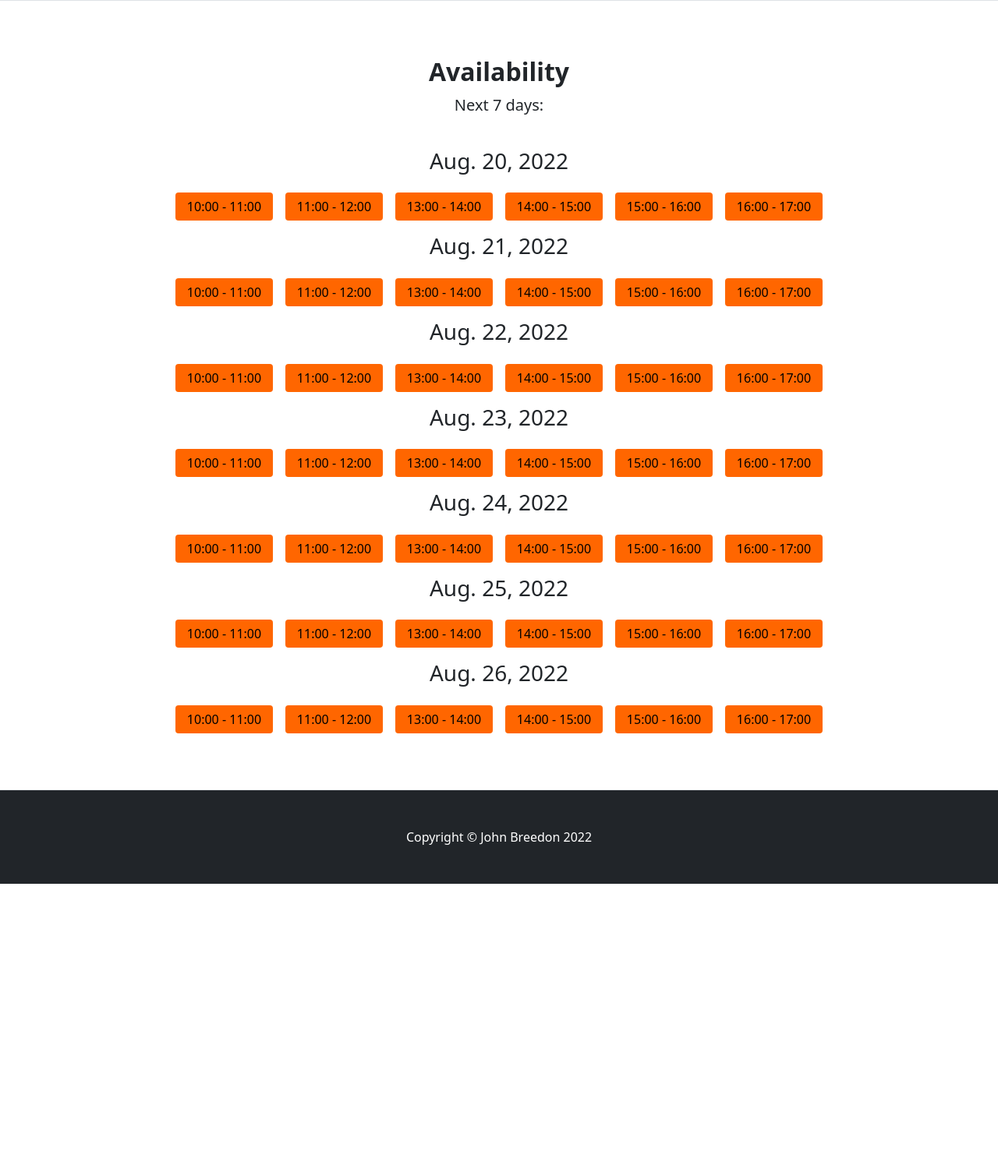
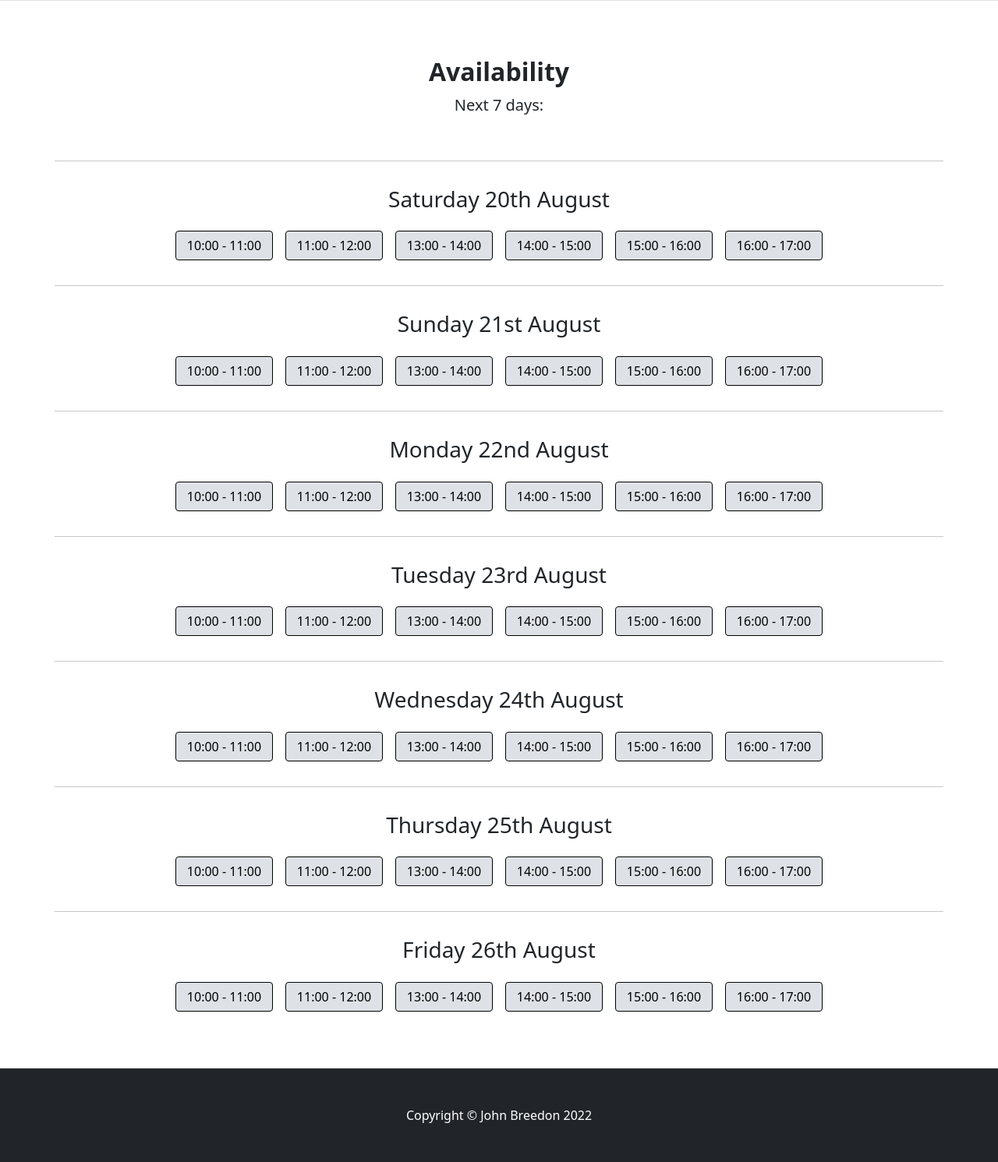
Before and after one commit to adamhatton/john-breedon-bass-tuition-pp4, a Django app: page /bookings/ in a window 1280 px wide. Shown: the part 681-2172 px from the top of the page at 78% size. Before the commit the page ends 1815 px from the top, so only its background shows below. Run offline with Django 3.2, Linux system fonts and the light colour scheme; a user stored in the database is signed in; tables that the repository leaves empty hold one stand-in row (values such as "Sample post"); some libraries are stand-ins or nearby versions.

Commit message:
Add styling to bookings page

```diff
--- a/static/css/style.css
+++ b/static/css/style.css
@@ -118,8 +118,21 @@ footer {
     margin: 1rem 0.5rem 0 0.5rem;
 }
 
+.booking-free {
+    background-color: #dee2e6;
+    border: solid 1px black;
+}
+
+.booking-taken {
+    background-color: red;
+}
+
 #availability-section h3 {
     margin-top: 1rem;
+}
+
+#availability-section hr {
+    margin-top: 2rem;
 }
 
 /*------------------------------------- Account Page Styling */
--- a/templates/bookings.html
+++ b/templates/bookings.html
@@ -25,59 +25,16 @@
             </div>
             {% for key, value in booking_availability.items %}
                 {% if "slot" not in key %}
-                <h3 class="col-12">{{ value }}</h3>
+                <hr>
+                <h3 class="col-12">{{ value|date:'l dS F' }}</h3>
                 {% else %}
-                <button class="col-5 col-md-4 col-xl-1 btn btn-primary booking-slot">{{ value }}</button>
+                    {% if value == 'BOOKED' %}
+                    <button class="col-5 col-md-4 col-xl-1 btn btn-primary booking-slot booking-taken">{{ value }}</button>
+                    {% else %}
+                    <button class="col-5 col-md-4 col-xl-1 btn btn-primary booking-slot booking-free">{{ value }}</button>
+                    {% endif %}
                 {% endif %}
             {% endfor %}
-            <!-- <h3 class="col-12">Saturday 20th August</h3>
-            <button class="col-5 col-md-4 col-xl-1 btn btn-primary booking-slot">10 - 11</button>
-            <button class="col-5 col-md-4 col-xl-1 btn btn-primary booking-slot">11 - 12</button>
-            <button class="col-5 col-md-4 col-xl-1 btn btn-primary booking-slot">1 - 2</button>
-            <button class="col-5 col-md-4 col-xl-1 btn btn-primary booking-slot">BOOKED</button>
-            <button class="col-5 col-md-4 col-xl-1 btn btn-primary booking-slot">3 - 4</button>
-            <button class="col-5 col-md-4 col-xl-1 btn btn-primary booking-slot">4 - 5</button>
-            <hr class="mt-5">
-            <h3 class="booking-slot booking-date">Sunday 21st August</h3>
-            <button class="col-5 col-md-4 col-xl-1 btn btn-primary booking-slot">10 - 11</button>
-            <button class="col-5 col-md-4 col-xl-1 btn btn-primary booking-slot">11 - 12</button>
-            <button class="col-5 col-md-4 col-xl-1 btn btn-primary booking-slot">1 - 2</button>
-            <button class="col-5 col-md-4 col-xl-1 btn btn-primary booking-slot">BOOKED</button>
-            <button class="col-5 col-md-4 col-xl-1 btn btn-primary booking-slot">3 - 4</button>
-            <button class="col-5 col-md-4 col-xl-1 btn btn-primary booking-slot">4 - 5</button>
-            <hr class="mt-5">
-            <h3 class="booking-slot booking-date">Monday 22nd August</h3>
-            <button class="col-5 col-md-4 col-xl-1 btn btn-primary booking-slot">10 - 11</button>
-            <button class="col-5 col-md-4 col-xl-1 btn btn-primary booking-slot">11 - 12</button>
-            <button class="col-5 col-md-4 col-xl-1 btn btn-primary booking-slot">1 - 2</button>
-            <button class="col-5 col-md-4 col-xl-1 btn btn-primary booking-slot">BOOKED</button>
-            <button class="col-5 col-md-4 col-xl-1 btn btn-primary booking-slot">3 - 4</button>
-            <button class="col-5 col-md-4 col-xl-1 btn btn-primary booking-slot">4 - 5</button>
-            <hr class="mt-5">
-            <h3 class="booking-slot booking-date">Tuesday 23rd August</h3>
-            <button class="col-5 col-md-4 col-xl-1 btn btn-primary booking-slot">10 - 11</button>
-            <button class="col-5 col-md-4 col-xl-1 btn btn-primary booking-slot">11 - 12</button>
-            <button class="col-5 col-md-4 col-xl-1 btn btn-primary booking-slot">1 - 2</button>
-            <button class="col-5 col-md-4 col-xl-1 btn btn-primary booking-slot">BOOKED</button>
-            <button class="col-5 col-md-4 col-xl-1 btn btn-primary booking-slot">3 - 4</button>
-            <button class="col-5 col-md-4 col-xl-1 btn btn-primary booking-slot">4 - 5</button>
-            <hr class="mt-5">
-            <h3 class="booking-slot booking-date">Wednesday 24th August</h3>
-            <button class="col-5 col-md-4 col-xl-1 btn btn-primary booking-slot">10 - 11</button>
-            <button class="col-5 col-md-4 col-xl-1 btn btn-primary booking-slot">11 - 12</button>
-            <button class="col-5 col-md-4 col-xl-1 btn btn-primary booking-slot">1 - 2</button>
-            <button class="col-5 col-md-4 col-xl-1 btn btn-primary booking-slot">BOOKED</button>
-            <button class="col-5 col-md-4 col-xl-1 btn btn-primary booking-slot">3 - 4</button>
-            <button class="col-5 col-md-4 col-xl-1 btn btn-primary booking-slot">4 - 5</button>
-            <hr class="mt-5">
-            <h3 class="booking-slot booking-date">Thursday 25th August</h3>
-            <button class="col-5 col-md-4 col-xl-1 btn btn-primary booking-slot">10 - 11</button>
-            <button class="col-5 col-md-4 col-xl-1 btn btn-primary booking-slot">11 - 12</button>
-            <button class="col-5 col-md-4 col-xl-1 btn btn-primary booking-slot">1 - 2</button>
-            <button class="col-5 col-md-4 col-xl-1 btn btn-primary booking-slot">BOOKED</button>
-            <button class="col-5 col-md-4 col-xl-1 btn btn-primary booking-slot">3 - 4</button>
-            <button class="col-5 col-md-4 col-xl-1 btn btn-primary booking-slot">4 - 5</button> -->
-
         </div>
     </div>
 </section>
```
